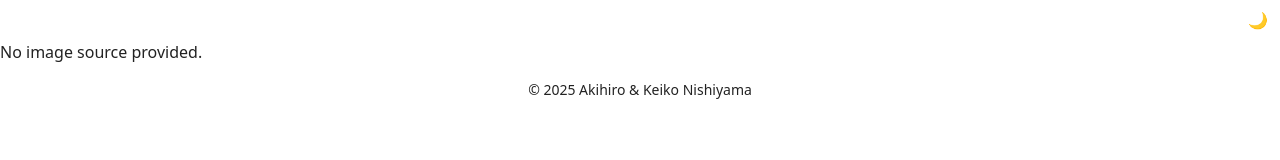
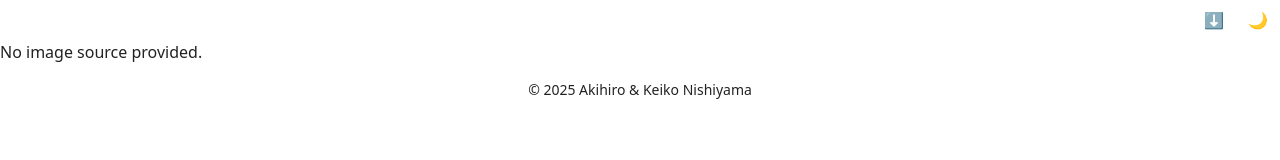
Before and after one commit to kkoisland/card-showcase, a React (Vite) app: page / in a window 1280 px wide. Shown: the top 160 px of the page. Built offline with nearby package versions, Linux system fonts and the light colour scheme.

Commit message:
feat: enable PDF/image download from cards/ path

```diff
--- a/src/App.tsx
+++ b/src/App.tsx
@@ -4,13 +4,33 @@ import Footer from "./Footer";
 
 const App = () => {
 	const [theme, setTheme] = useState("light");
+	const params = new URLSearchParams(window.location.search);
+	const src = params.get("src") ?? "";
+
 	useEffect(() => {
 		document.body.classList.toggle("dark", theme === "dark");
 	}, [theme]);
 
+	const downloadFile = (src: string) => {
+		const a = document.createElement("a");
+		a.href = src;
+		a.download = src.split("/").pop() || "card.pdf";
+		a.click();
+	};
+
 	return (
 		<>
 			<div className="flex justify-end">
+				<button
+					type="button"
+					className="px-3 py-2 cursor-pointer"
+					onClick={(e) => {
+						e.stopPropagation();
+						downloadFile(src);
+					}}
+				>
+					⬇️
+				</button>
 				<button
 					type="button"
 					onClick={() => setTheme(theme === "light" ? "dark" : "light")}
```
